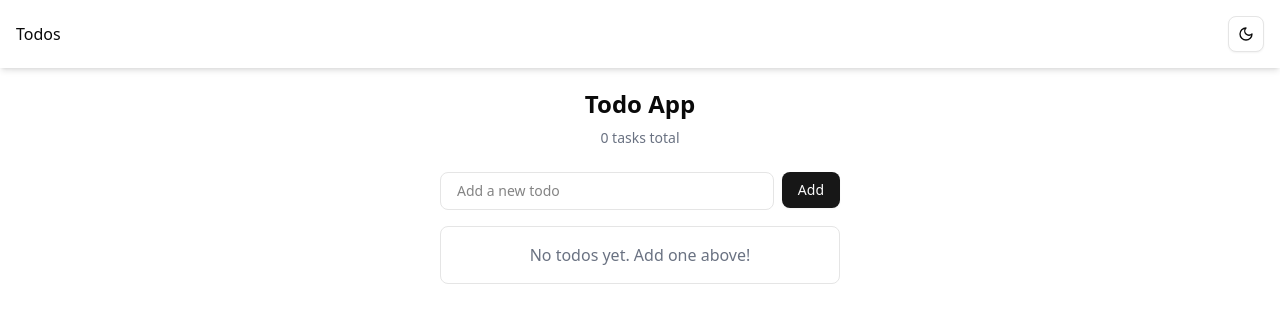
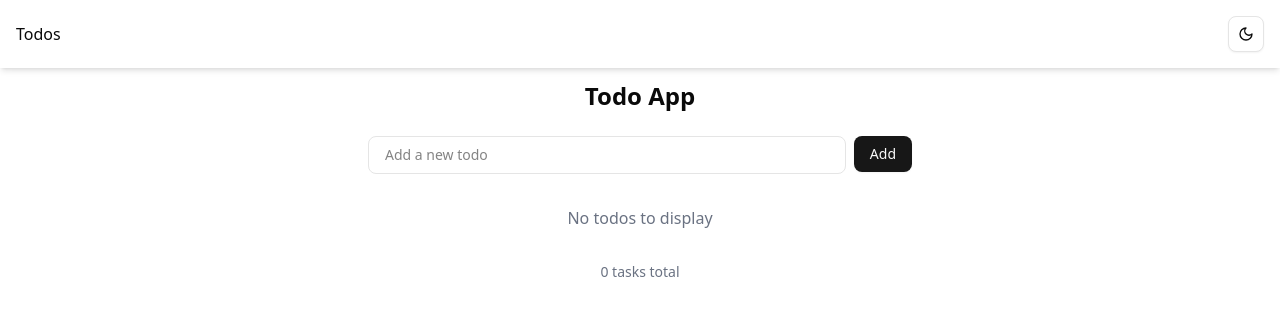
Before and after one commit to shynnobi/vpf-todo-app, a React (Vite) app: page /todos in a window 1280 px wide. Shown: the top 322 px of the page. Built offline with nearby package versions, Linux system fonts and the light colour scheme.

Commit message:
feat: assemble main application UI with TodoContainer

```diff
--- a/src/components/TodoContainer.tsx
+++ b/src/components/TodoContainer.tsx
@@ -1,41 +1,21 @@
 import { AddTodoForm } from '@/components/AddTodoForm';
 import { TodoList } from '@/components/TodoList';
 import { useTodoStore } from '@/store/todoStore';
-import { CreateTodoParams } from '@/types/todoTypes';
 
 /**
- * Main container component for the Todo application
- * Integrates the TodoStore with UI components
+ * Container component that orchestrates the Todo application UI.
+ * It connects the AddTodoForm and TodoList components to the Zustand store.
  */
 export function TodoContainer() {
-	const { addTodo, toggleTodo, todos, todosCount } = useTodoStore();
-
-	const handleAddTodo = (todoParams: CreateTodoParams) => {
-		addTodo(todoParams);
-	};
-
-	const handleToggleTodo = (id: string) => {
-		toggleTodo(id);
-	};
+	// Select necessary state and actions from the store
+	const { todos, todosCount, addTodo, toggleTodo } = useTodoStore();
 
 	return (
-		<div className="max-w-md mx-auto p-6">
-			<header className="mb-6 text-center">
-				<h1 className="text-2xl font-bold mb-2">Todo App</h1>
-				<p className="text-sm text-gray-500">
-					{todosCount} {todosCount === 1 ? 'task' : 'tasks'} total
-				</p>
-			</header>
-
-			<AddTodoForm onAddTodo={handleAddTodo} />
-
-			<div className="border rounded-md p-4 mt-4">
-				{todos.length === 0 ? (
-					<p className="text-center text-gray-500">No todos yet. Add one above!</p>
-				) : (
-					<TodoList todos={todos} onToggleTodo={handleToggleTodo} />
-				)}
-			</div>
+		<div className="max-w-xl mx-auto p-4">
+			<h1 className="text-2xl font-bold text-center mb-6">Todo App</h1>
+			<AddTodoForm onAddTodo={addTodo} />
+			<TodoList todos={todos} onToggleTodo={toggleTodo} />
+			<p className="text-center text-sm text-gray-500 mt-4">{todosCount} tasks total</p>
 		</div>
 	);
 }
--- /dev/null
+++ b/src/pages/TodoPage.tsx
@@ -0,0 +1,12 @@
+import { TodoContainer } from '@/components/TodoContainer';
+
+/**
+ * Page component for displaying the main Todo application interface.
+ */
+export function TodoPage() {
+	return (
+		<div className="container mx-auto py-8">
+			<TodoContainer />
+		</div>
+	);
+}
```
Also changed, not shown: 1 other file (tests, documents, lock files or other folders).
